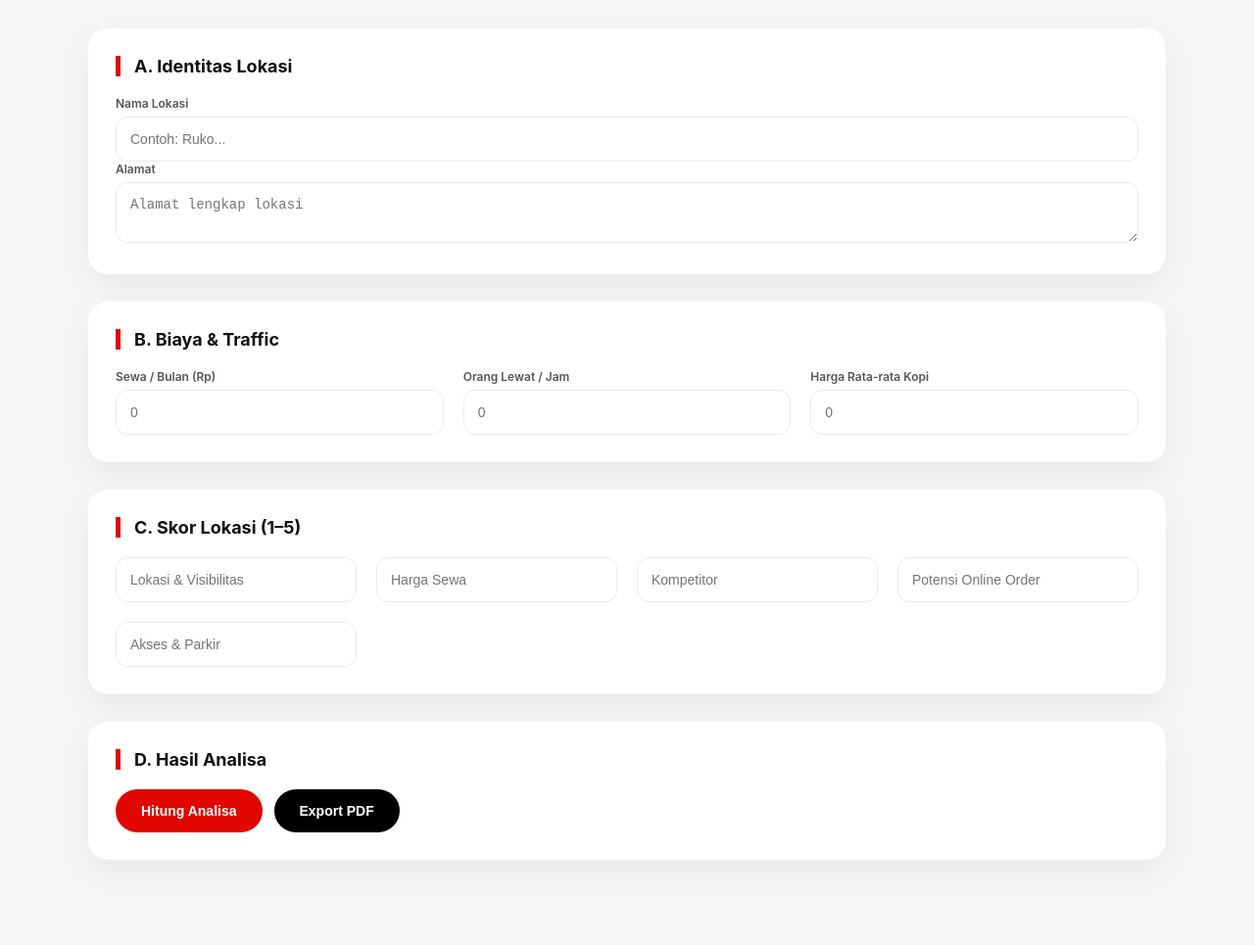
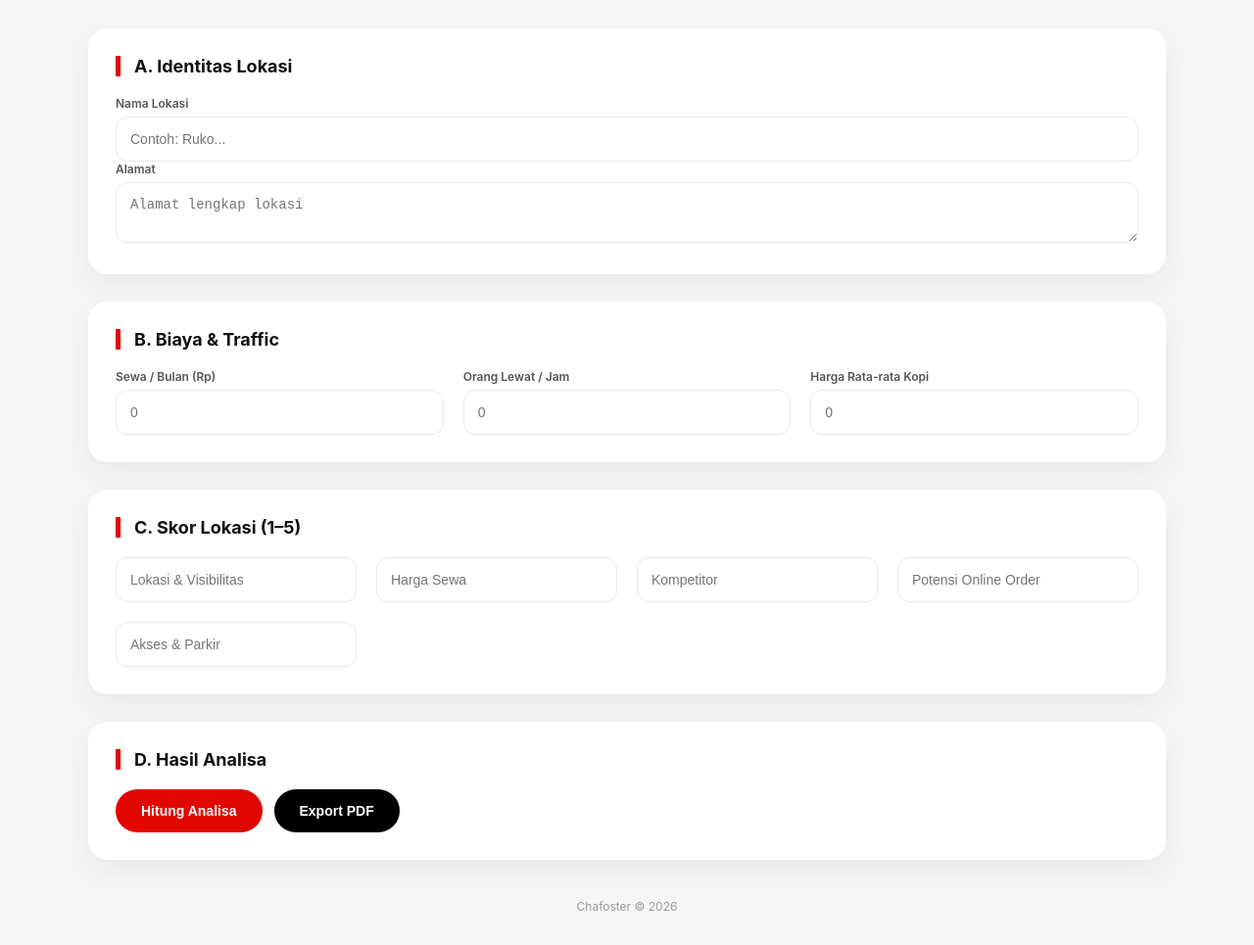
Before and after one commit to Chafoster/chafoster.github.io, a plain HTML site: page index.html in a window 1280 px wide. Shown: the part 83-1048 px from the top of the page at 98% size. Drawn offline with Linux system fonts and the light colour scheme.

Commit message:
Add footer with copyright notice

```diff
--- a/index.html
+++ b/index.html
@@ -223,7 +223,7 @@
     <div id="output"></div>
   </div>
 
-  <footer></footer>
+  <footer>Chafoster © 2026</footer>
 </div>
 
 <script>
```
